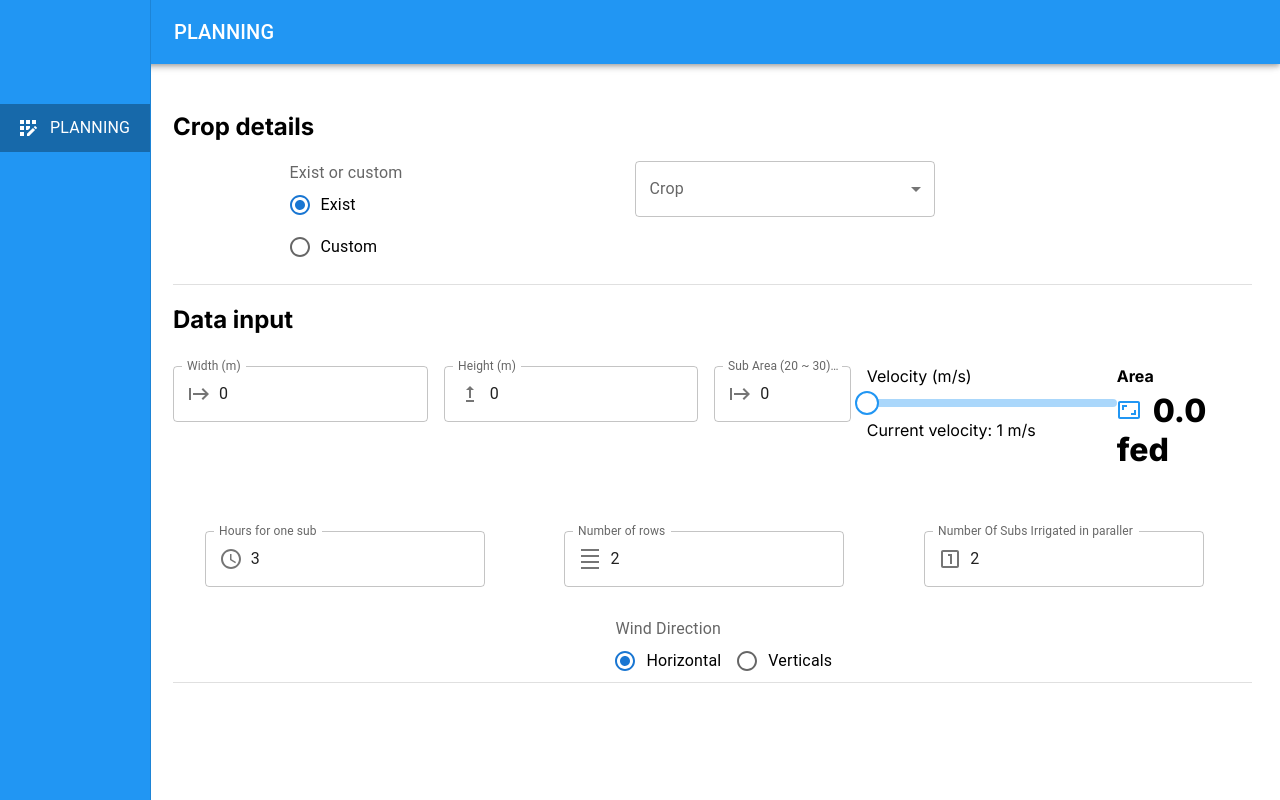
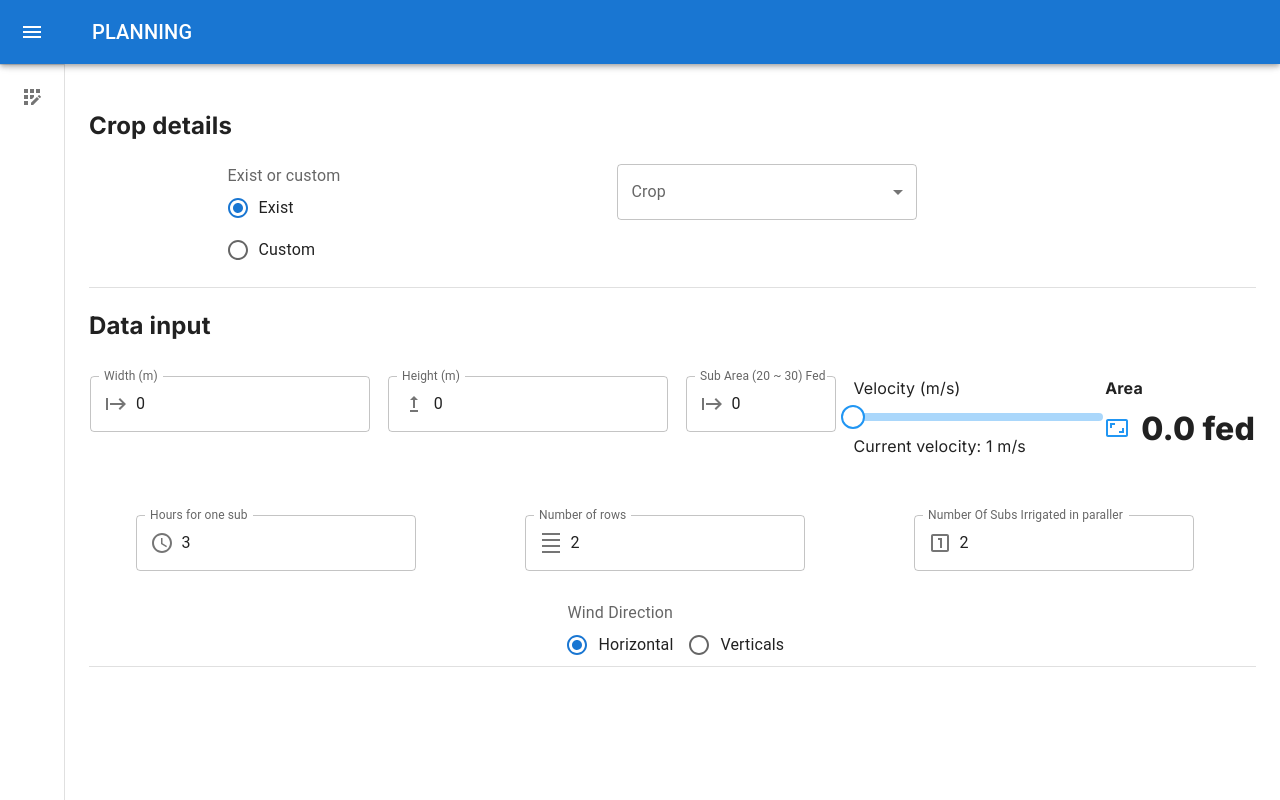
Before and after one commit to abdabdii/hydrology-calculator, a Next.js app: page /planning in a window 1280 px wide. Built offline with nearby package versions, Linux system fonts and the light colour scheme.

Commit message:
Layout style

```diff
--- a/app/layout.js
+++ b/app/layout.js
@@ -3,20 +3,18 @@
 import { usePathname } from "next/navigation";
 const inter = Inter({ subsets: ["latin"] });
 
-import {
-  AppBar,
-  Toolbar,
-  Typography,
-  Drawer,
-  List,
-  ListItem,
-  ListItemIcon,
-  ListItemText,
-} from "@mui/material";
+// import {
+//   AppBar,
+//   Toolbar,
+//   Typography,
+//   Drawer,
+//   List,
+//   ListItem,
+//   ListItemIcon,
+//   ListItemText,
+// } from "@mui/material";
 import AppRegistrationOutlinedIcon from "@mui/icons-material/AppRegistrationOutlined";
-
 const drawerWidth = 240;
-
 const styles = {
   root: {
     display: "flex",
@@ -24,7 +22,7 @@
   appBar: {
     height: 64,
     zIndex: 2,
-    backgroundColor: "#2196f3",
+    backgroundColor: "gray",
     paddingLeft: "150px",
     textTransform: "uppercase",
   },
@@ -35,6 +33,7 @@
   drawerPaper: {
     width: drawerWidth,
     backgroundColor: "#2196f3",
+    padding: "20px",
   },
   drawerContainer: {
     overflow: "auto",
@@ -47,12 +46,171 @@
   },
 };
 
+import * as React from 'react';
+import { styled, useTheme } from '@mui/material/styles';
+import Box from '@mui/material/Box';
+import MuiDrawer from '@mui/material/Drawer';
+import MuiAppBar from '@mui/material/AppBar';
+import Toolbar from '@mui/material/Toolbar';
+import List from '@mui/material/List';
+import CssBaseline from '@mui/material/CssBaseline';
+import Typography from '@mui/material/Typography';
+import Divider from '@mui/material/Divider';
+import IconButton from '@mui/material/IconButton';
+import MenuIcon from '@mui/icons-material/Menu';
+import ChevronLeftIcon from '@mui/icons-material/ChevronLeft';
+import ChevronRightIcon from '@mui/icons-material/ChevronRight';
+import ListItem from '@mui/material/ListItem';
+import ListItemButton from '@mui/material/ListItemButton';
+import ListItemIcon from '@mui/material/ListItemIcon';
+import ListItemText from '@mui/material/ListItemText';
+import InboxIcon from '@mui/icons-material/MoveToInbox';
+import MailIcon from '@mui/icons-material/Mail';
+
+
+const openedMixin = (theme) => ({
+  width: drawerWidth,
+  transition: theme.transitions.create('width', {
+    easing: theme.transitions.easing.sharp,
+    duration: theme.transitions.duration.enteringScreen,
+  }),
+  overflowX: 'hidden',
+});
+
+const closedMixin = (theme) => ({
+  transition: theme.transitions.create('width', {
+    easing: theme.transitions.easing.sharp,
+    duration: theme.transitions.duration.leavingScreen,
+  }),
+  overflowX: 'hidden',
+  width: `calc(${theme.spacing(7)} + 1px)`,
+  [theme.breakpoints.up('sm')]: {
+    width: `calc(${theme.spacing(8)} + 1px)`,
+  },
+});
+
+const DrawerHeader = styled('div')(({ theme }) => ({
+  display: 'flex',
+  alignItems: 'center',
+  justifyContent: 'flex-end',
+  padding: theme.spacing(0, 1),
+  // necessary for content to be below app bar
+  ...theme.mixins.toolbar,
+}));
+
+const AppBar = styled(MuiAppBar, {
+  shouldForwardProp: (prop) => prop !== 'open',
+})(({ theme, open }) => ({
+  zIndex: theme.zIndex.drawer + 1,
+  transition: theme.transitions.create(['width', 'margin'], {
+    easing: theme.transitions.easing.sharp,
+    duration: theme.transitions.duration.leavingScreen,
+  }),
+  ...(open && {
+    marginLeft: drawerWidth,
+    width: `calc(100% - ${drawerWidth}px)`,
+    transition: theme.transitions.create(['width', 'margin'], {
+      easing: theme.transitions.easing.sharp,
+      duration: theme.transitions.duration.enteringScreen,
+    }),
+  }),
+}));
+
+const Drawer = styled(MuiDrawer, { shouldForwardProp: (prop) => prop !== 'open' })(
+  ({ theme, open }) => ({
+    backgroundColor: "#2196f3",
+    width: drawerWidth,
+    flexShrink: 0,
+    whiteSpace: 'nowrap',
+    boxSizing: 'border-box',
+    ...(open && {
+      ...openedMixin(theme),
+      '& .MuiDrawer-paper': openedMixin(theme),
+    }),
+    ...(!open && {
+      ...closedMixin(theme),
+      '& .MuiDrawer-paper': closedMixin(theme),
+    }),
+  }),
+);
+
 export default function RootLayout({ children }) {
+  const theme = useTheme();
+  const [open, setOpen] = React.useState(false);
+  const handleDrawerOpen = () => {
+    setOpen(true);
+  };
+  const handleDrawerClose = () => {
+    setOpen(false);
+  };
+
   const pathname = usePathname();
   return (
     <html lang="en">
       <body className={inter.className} suppressHydrationWarning={true}>
-        <div style={styles.root}>
+      <Box sx={{ display: 'flex' }}>
+        <CssBaseline />
+        <AppBar position="fixed" open={open}>
+          <Toolbar>
+            <IconButton
+              color="inherit"
+              aria-label="open drawer"
+              onClick={handleDrawerOpen}
+              edge="start"
+              sx={{
+                marginRight: 5,
+                ...(open && { display: 'none' }),
+              }}
+            >
+              <MenuIcon />
+            </IconButton>
+            <Typography variant="h6" noWrap component="div">
+              {pathname.slice(1).toUpperCase()}
+            </Typography>
+          </Toolbar>
+        </AppBar>
+        <Drawer variant="permanent" open={open}  >
+          <DrawerHeader  >
+            <IconButton onClick={handleDrawerClose}>
+              {theme.direction === 'rtl' ? <ChevronRightIcon /> : <ChevronLeftIcon />}
+            </IconButton>
+          </DrawerHeader>
+          <Divider />
+
+          <List >
+              <ListItem disablePadding sx={{ display: 'block' }}
+               >
+                <ListItemButton
+                  sx={{
+                    minHeight: 48,
+                    justifyContent: open ? 'initial' : 'center',
+                    px: 2.5,
+                  }}
+                >
+                  <ListItemIcon
+                    sx={{
+                      minWidth: 0,
+                      mr: open ? 3 : 'auto',
+                      justifyContent: 'center',
+                    }}
+                  >
+                    <AppRegistrationOutlinedIcon />
+                  </ListItemIcon>
+                  <ListItemText primary="planning" sx={{ opacity: open ? 1 : 0 }} />
+                </ListItemButton>
+              </ListItem>
+          </List>
+
+          </Drawer>
+        <Box component="main" sx={{ flexGrow: 1, p: 3 }}>
+          <DrawerHeader />
+          <main >
+              <div>{children}</div>
+          </main>
+        </Box>
+    </Box>
+
+         {/* <div style={styles.root}>
           <AppBar position="fixed" style={styles.appBar}>
             <Toolbar>
               <Typography variant="h6" noWrap>
@@ -60,7 +218,7 @@
               </Typography>
             </Toolbar>
           </AppBar>
-          <Drawer
+           <Drawer
             style={styles.drawer}
             variant="permanent"
             classes={{
@@ -97,7 +255,7 @@
             <Toolbar />
             <div>{children}</div>
           </main>
-        </div>
+        </div> */}
       </body>
     </html>
   );
--- a/components/OneBlock.js
+++ b/components/OneBlock.js
@@ -70,8 +70,8 @@
           position: "absolute",
           height: rectheight,
           rotate: "90deg",
-          top: `-${0.14444444444 * rectheight}px`,
-          paddingTop: `${0.5 * rectheight}px`,
+          top: `${0.1111111111 * rectheight}px`,
+          paddingTop: `${0.5 * rectwidth}px`,
         }}
       >
         <p style={{ margin: "0", textAlign: "center", width: rectheight }}>
```
